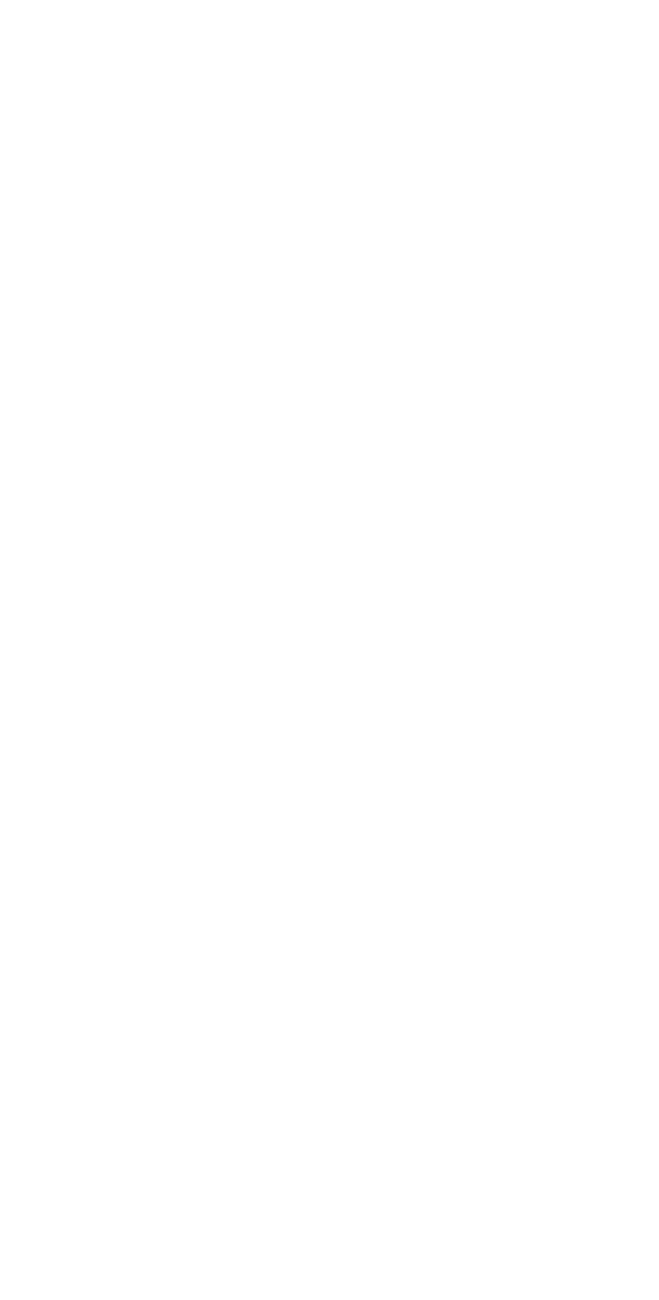
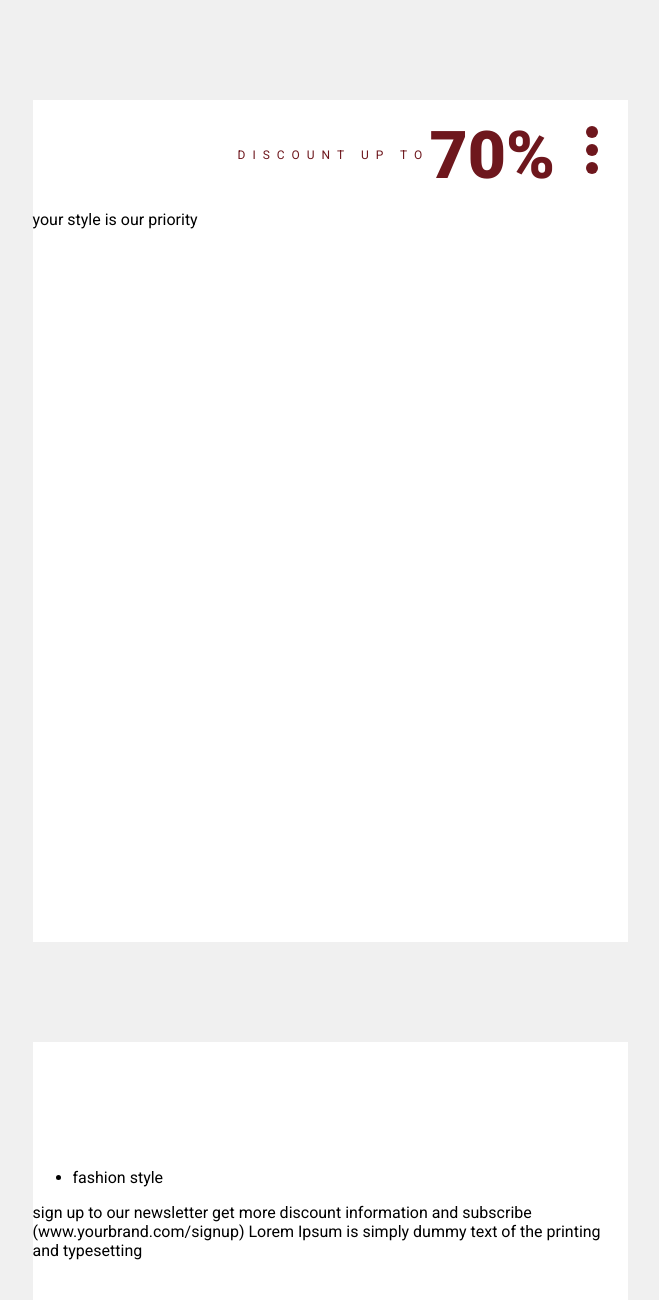
Before and after one commit to DCH-dev-creater/Fashion, a plain HTML site: page index.html in a window 1280 px wide. Shown: the top 1300 px of the page, without its empty margins (310-969 px from the left). Before the commit the page ends 800 px from the top, so only its background shows below. Drawn offline with Linux system fonts and the light colour scheme.

Commit message:
Add initial card layout and styles to index.html and style.css

```diff
--- a/assets/style/style.css
+++ b/assets/style/style.css
@@ -0,0 +1,76 @@
+:root {
+    --bg-circle-1: #5C3C35;
+    --bg-circle-2: #6E171D;
+    --bg-circle-3: #48322A;
+    --color-card-2: #6E171D;
+}
+
+body {
+    font-family: 'Roboto', sans-serif;
+    background-color: #f0f0f0;
+    margin: 0;
+    padding: 0;
+    box-sizing: border-box;
+}
+
+.card {
+    width: 595px;
+    height: 842px;
+    margin: 100px auto;
+    background-color: #fff;
+
+}
+
+header {
+    display: grid;
+    height: 110px;
+    width: 100%;
+    grid-template-columns: 192px 126px 72px;
+    justify-content: end;
+}
+
+.circle {
+    width: 12px;
+    height: 12px;
+    background-color: var(--bg-circle-2);
+    border-radius: 50%;
+    position: relative;
+    margin: 44px auto;
+}
+
+.circle::before {
+    content: "";
+    width: 12px;
+    height: 12px;
+    border-radius: 50%;
+    background-color: var(--bg-circle-2);
+    position: absolute;
+    top: -18px;
+}
+
+.circle::after {
+    content: "";
+    width: 12px;
+    height: 12px;
+    border-radius: 50%;
+    background-color: var(--bg-circle-2);
+    position: absolute;
+    bottom: -18px;
+}
+
+.procent {
+    font-size: 66px;
+    color: var(--color-card-2);
+    font-weight: 900;
+    display: grid;
+    align-items: center;
+}
+
+.text-discount {
+    font-size: 12px;
+    display: grid;
+    color: var(--color-card-2);
+    align-items: center;
+    text-transform: uppercase;
+    letter-spacing: 7px;
+}
--- a/index.html
+++ b/index.html
@@ -10,6 +10,87 @@
     <link rel="stylesheet" href="/assets/style/style.css">
 </head>
 <body>
+    <!-- Card #1 -->
+    <div class="card">
+        <header>
+            <div class="text-discount">DISCOUNT UP to</div>
+            <div class="procent">70%</div>
+            <div class="circle"></div>
+        </header>
+        <div></div>
+        <main>
+            <div></div>
+            <div></div>
+            <div></div>
+            <div>
+                <span></span>
+                <span></span>
+                <span></span>
+                <span></span>
+                <span></span>
+                <span></span>
+            </div>
+        </main>
+        <footer>
+            <div></div>
+            <div>your style is our priority</div>
+        </footer>
+    </div>
 
+    <!-- Card #2 -->
+    <div class="card">
+        <header>
+            <div></div>
+            <div></div>
+            <div></div>
+        </header>
+        <div></div>
+        <main>
+            <div></div>
+            <div></div>
+            <div></div>
+            <div>
+                <span></span>
+                <ul>
+                    <li>fashion style</li>
+                </ul>
+                <span>sign up to our newsletter</span>
+                <span>get more discount information and subscribe</span>
+                <span>(www.yourbrand.com/signup)</span>
+                <span>Lorem Ipsum is simply dummy text of the printing and typesetting</span>
+            </div>
+        </main>
+        <footer>
+            <div></div>
+            <div></div>
+        </footer>
+    </div>
+
+    <!-- Card #3 -->
+    <div class="card">
+        <header>
+            <div></div>
+            <div></div>
+            <div></div>
+        </header>
+        <div></div>
+        <main>
+            <div></div>
+            <div></div>
+            <div></div>
+            <div>
+                <span></span>
+                <span></span>
+                <span></span>
+                <span></span>
+                <span></span>
+                <span></span>
+            </div>
+        </main>
+        <footer>
+            <div></div>
+            <div></div>
+        </footer>
+    </div>
 </body>
 </html>
```
